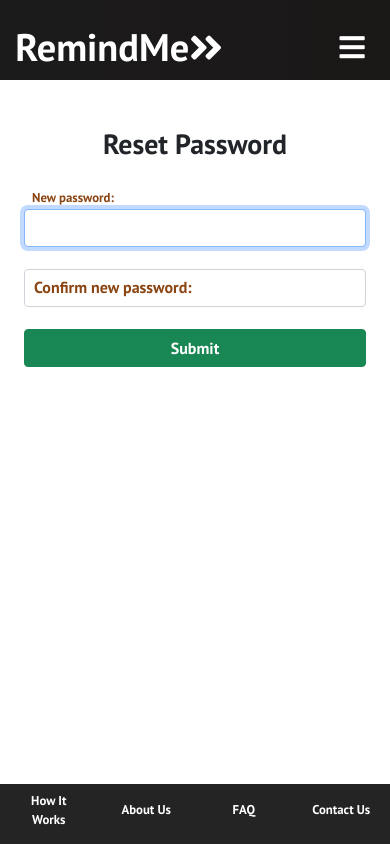
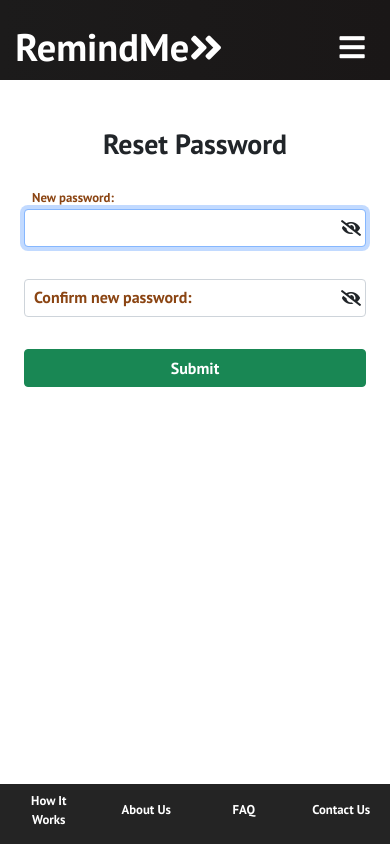
Before and after one commit to bnegussie/RemindMe, a React (Create React App) app in the folder client/: page /ResetPassword/1 in a window 390 px wide. Built offline with nearby package versions, Linux system fonts and the light colour scheme; no server answers; the HTML template or start-up script is replaced by a standard one.

Commit message:
added the password preview feature around the whole website.

```diff
--- a/client/src/App.css
+++ b/client/src/App.css
@@ -994,8 +994,30 @@ legend {
   text-align: left;
 }
 /***************************************** END: FORGOTPWD.JS *************************************/
+/***************************************** START: PASSWORDTOGGLE.JS ******************************/
+.pwd-toggle-icon {
+  cursor: pointer;
+  transition: all 0.5s;
+  opacity: 1;
+  display: flex;
+
+  transform: translateY(-4.1em);
+  float: right;
+  margin-right: 5px;
+  margin-bottom: -30px;
+}
+/***************************************** END: PASSWORDTOGGLE.JS ********************************/
+
 
 /* MOBILE MODE FOR ALL FILES: */
+@media screen and (max-width: 960px) {
+  /* START: PASSWORDTOGGLE.JS */
+  .pwd-toggle-icon {
+    transform: translateY(-3.7em);
+  }
+  /* END: PASSWORDTOGGLE.JS */
+}
+
 @media screen and (max-width: 700px) {
   /* START: BUTTON.JS  */
   .btn.btn-info.edit-reminder,
--- a/client/src/components/Login.js
+++ b/client/src/components/Login.js
@@ -2,6 +2,7 @@ import React, { Fragment, useState } from "react";
 import { toast } from 'react-toastify';
 
 import ForgotPwd from "./ForgotPwd";
+import PasswordToggle from "./PasswordToggle";
 
 import "./../App.css"
 
@@ -13,6 +14,7 @@ const LogIn = ({ setAuth }) => {
     });
 
     const {email, pwd} = inputs;
+    const [pwdInputType, pwdToggleIcon] = PasswordToggle();
 
     const onChange = (e) => {
         setInputs({...inputs, [e.target.name] : e.target.value});
@@ -89,7 +91,7 @@ const LogIn = ({ setAuth }) => {
 
                     <div className="form-group">
                         <input
-                            type="password"
+                            type={ pwdInputType }
                             name="pwd"
                             id="log-in-pwd"
                             placeholder=" "
@@ -99,6 +101,7 @@ const LogIn = ({ setAuth }) => {
                             required
                         />
                         <label htmlFor="log-in-pwd" className="form-label">Password:</label>
+                        <span className="pwd-toggle-icon"> { pwdToggleIcon } </span>
                     </div>
 
                     <button className="btn btn-success btn-block">Submit</button>
--- /dev/null
+++ b/client/src/components/PasswordToggle.js
@@ -0,0 +1,17 @@
+import React, { useState } from 'react';
+
+function PasswordToggle() {
+
+    const [visible, setVisible] = useState(false);
+    const inputType = ( visible ? "text" : "password" );
+    const toggleIcon = (  visible ?
+        <i className="fas fa-eye" onClick={ () => setVisible( !visible ) } />
+        :
+        <i className="fas fa-eye-slash" onClick={ () => setVisible( !visible ) } />
+    );
+
+
+    return [inputType, toggleIcon];
+}
+
+export default PasswordToggle;
--- a/client/src/components/ResetPwd.js
+++ b/client/src/components/ResetPwd.js
@@ -1,6 +1,8 @@
 import React, { useState, useEffect } from "react";
 import { useHistory } from "react-router-dom";
 import { toast } from "react-toastify";
+
+import PasswordToggle from "./PasswordToggle";
 
 import "./../App.css"
 
@@ -10,6 +12,9 @@ function ResetPwd() {
     const [userEmail, setUserEmail] = useState("");
     const [newPwd, setNewPwd] = useState("");
     const [confirmNewPwd, setConfirmNewPwd] = useState("");
+
+    const [newPwdInputType, newPwdToggleIcon] = PasswordToggle();
+    const [confirmNewPwdInputType, confirmNewPwdToggleIcon] = PasswordToggle();
 
     const history = useHistory();
 
@@ -113,7 +118,7 @@ function ResetPwd() {
             <form onSubmit={e => submitResetPwd(e)} className="form">
                 <div className="form-group">
                     <input
-                        type="password"
+                        type={ newPwdInputType }
                         name="new-pwd"
                         id="new-pwd"
                         placeholder=" "
@@ -126,11 +131,12 @@ function ResetPwd() {
                     <label htmlFor="new-pwd" className="form-label">
                         New password:
                     </label>
+                    <span className="pwd-toggle-icon"> { newPwdToggleIcon } </span>
                 </div>
 
                 <div className="form-group">
                     <input
-                        type="password"
+                        type={ confirmNewPwdInputType }
                         name="confirm-new-pwd"
                         id="confirm-new-pwd"
                         placeholder=" "
@@ -142,6 +148,7 @@ function ResetPwd() {
                     <label htmlFor="confirm-new-pwd" className="form-label">
                         Confirm new password:
                     </label>
+                    <span className="pwd-toggle-icon"> { confirmNewPwdToggleIcon } </span>
                 </div>
 
                 <button className="btn btn-success btn-block">Submit</button>
--- a/client/src/components/SignUp.js
+++ b/client/src/components/SignUp.js
@@ -3,6 +3,7 @@ import { toast } from 'react-toastify';
 import Select from "react-select";
 
 import { ClearDateMinAndSecAndMill } from "./dashboard/reminders/ClearDate";
+import PasswordToggle from "./PasswordToggle";
 
 import "./../App.css"
 
@@ -21,6 +22,9 @@ const SignUp = ({ setAuth }) => {
     const [allCellphoneCarriers, setAllCellphoneCarriers] = useState([]);
 
     const { f_name, l_name, email, p_num, pwd, pwd_confirm } = inputs;
+
+    const [pwdInputType, pwdToggleIcon] = PasswordToggle();
+    const [confirmPwdInputType, confirmPwdToggleIcon] = PasswordToggle();
 
     const onChange = (e) => {
         setInputs({...inputs, [e.target.name] : e.target.value});
@@ -273,7 +277,7 @@ const SignUp = ({ setAuth }) => {
 
                 <div className="form-group">
                     <input
-                        type="password"
+                        type={ pwdInputType }
                         name="pwd"
                         id="sign-up-pwd"
                         placeholder=" "
@@ -283,11 +287,12 @@ const SignUp = ({ setAuth }) => {
                         required
                     />
                     <label htmlFor="sign-up-pwd" className="form-label">Password:</label>
+                    <span className="pwd-toggle-icon"> { pwdToggleIcon } </span>
                 </div>
 
                 <div className="form-group">
                     <input
-                        type="password"
+                        type={ confirmPwdInputType }
                         name="pwd_confirm"
                         id="sign-up-pwd_confirm"
                         placeholder=" "
@@ -297,6 +302,7 @@ const SignUp = ({ setAuth }) => {
                         required
                     />
                     <label htmlFor="sign-up-pwd_confirm" className="form-label">Confirm password:</label>
+                    <span className="pwd-toggle-icon"> { confirmPwdToggleIcon } </span>
                 </div>
 
                 <button className="btn btn-success btn-block mb-4">Submit</button>
--- a/client/src/components/manage_profile/ChangePassword.js
+++ b/client/src/components/manage_profile/ChangePassword.js
@@ -1,5 +1,7 @@
 import React, { Fragment, useState } from "react";
 import { toast } from "react-toastify";
+
+import PasswordToggle from "./../PasswordToggle";
 
 import "./../../App.css"
 
@@ -8,6 +10,10 @@ function ChangePassword() {
     const [currentPwd, setCurrentPwd] = useState("");
     const [newPwd, setNewPwd] = useState("");
     const [confirmNewPwd, setConfirmNewPwd] = useState("");
+
+    const [currentPwdInputType, currentPwdToggleIcon] = PasswordToggle();
+    const [newPwdInputType, newPwdToggleIcon] = PasswordToggle();
+    const [confirmNewPwdInputType, confirmNewPwdToggleIcon] = PasswordToggle();
 
     function onCancel() {
         setCurrentPwd("");
@@ -100,7 +106,7 @@ function ChangePassword() {
                             <div className="modal-body">
                                 <div className="form-group change-pwd">
                                     <input
-                                        type="password"
+                                        type={ currentPwdInputType }
                                         name="currentPwd"
                                         id="currentPwd"
                                         placeholder=" "
@@ -115,13 +121,14 @@ function ChangePassword() {
 
                                         Current password:
 									</label>
+                                    <span className="pwd-toggle-icon"> { currentPwdToggleIcon } </span>
                                 </div>
 
                                 <hr />
 
                                 <div className="form-group change-pwd">
                                     <input
-                                        type="password"
+                                        type={ newPwdInputType }
                                         name="newPwd"
                                         id="newPwd"
                                         placeholder=" "
@@ -136,11 +143,12 @@ function ChangePassword() {
 
                                         New password:
 									</label>
+                                    <span className="pwd-toggle-icon"> { newPwdToggleIcon } </span>
                                 </div>
 
                                 <div className="form-group change-pwd">
                                     <input
-                                        type="password"
+                                        type={ confirmNewPwdInputType }
                                         name="confirmNewPwd"
                                         id="confirmNewPwd"
                                         placeholder= " "
@@ -155,6 +163,7 @@ function ChangePassword() {
 
                                         Confirm new password:
 									</label>
+                                    <span className="pwd-toggle-icon"> { confirmNewPwdToggleIcon } </span>
                                 </div>
                             </div>
 
```
